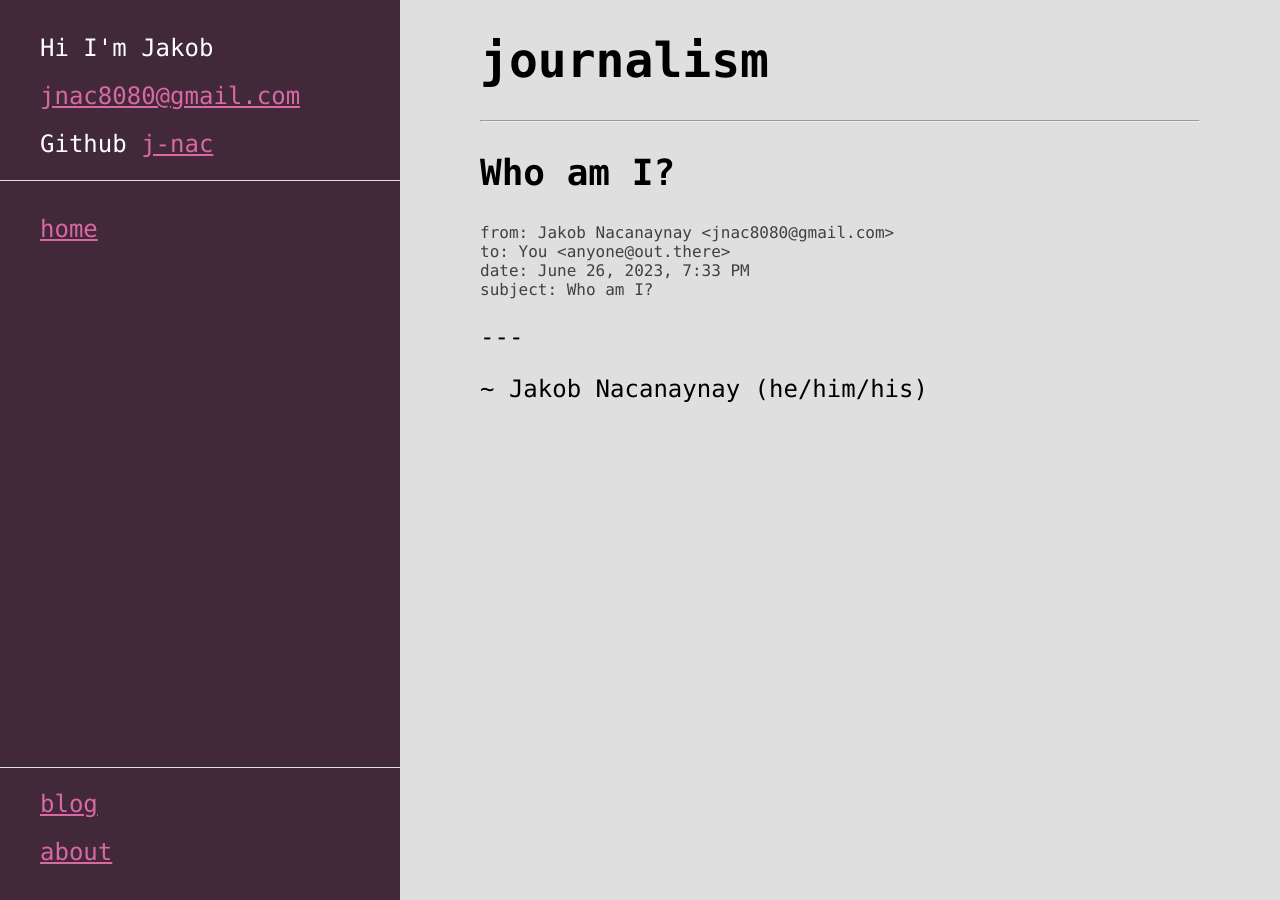
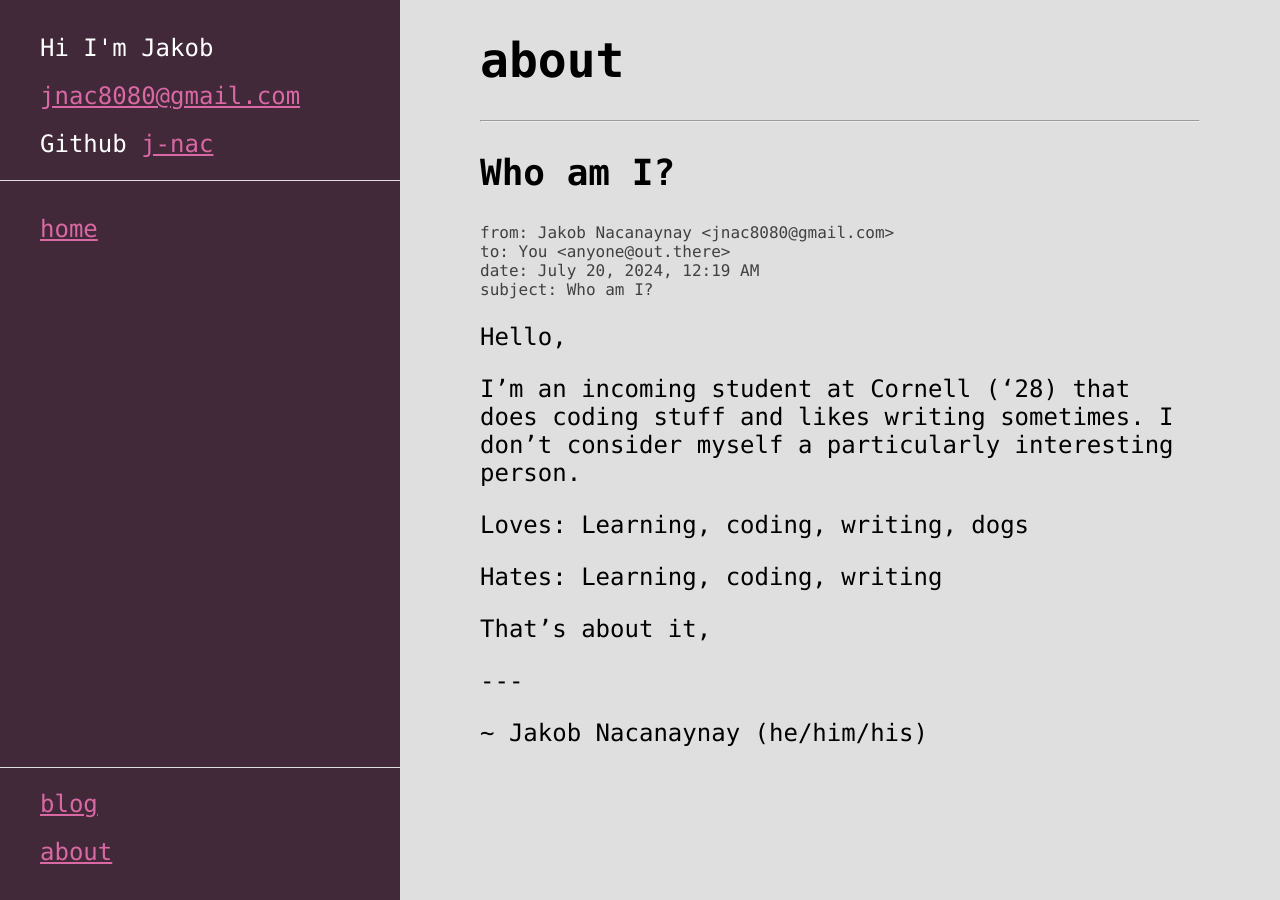
Before and after one commit to j-nac/j-nac.github.io, a Jekyll site: the page built from about.md, in a window 1280 px wide. Built offline with Jekyll 4.4.1, drawn with Linux system fonts in a browser that asks for light colours.

Commit message:
Update pages

```diff
--- a/about.md
+++ b/about.md
@@ -3,10 +3,20 @@
 title: about | Jakob Nacanaynay
 ---
 
-# journalism
+# about
 
 ---
 
 ## Who am I?
 
-{% include mailinfo.html from="Jakob Nacanaynay <jnac8080@gmail.com>" to="You <anyone@out.there>" date="June 26, 2023, 7:33 PM" subject="Who am I?" %}
+{% include mailinfo.html from="Jakob Nacanaynay <jnac8080@gmail.com>" to="You <anyone@out.there>" date="July 20, 2024, 12:19 AM" subject="Who am I?" %}
+
+Hello,
+
+I’m an incoming student at Cornell ('28) that does coding stuff and likes writing sometimes. I don’t consider myself a particularly interesting person.
+
+Loves: Learning, coding, writing, dogs
+
+Hates: Learning, coding, writing
+
+That’s about it,
```
Also changed, not shown: _posts/2023-06-27-summer-plans.md (+1 -1 lines), blog.md (+0 -2 lines).
